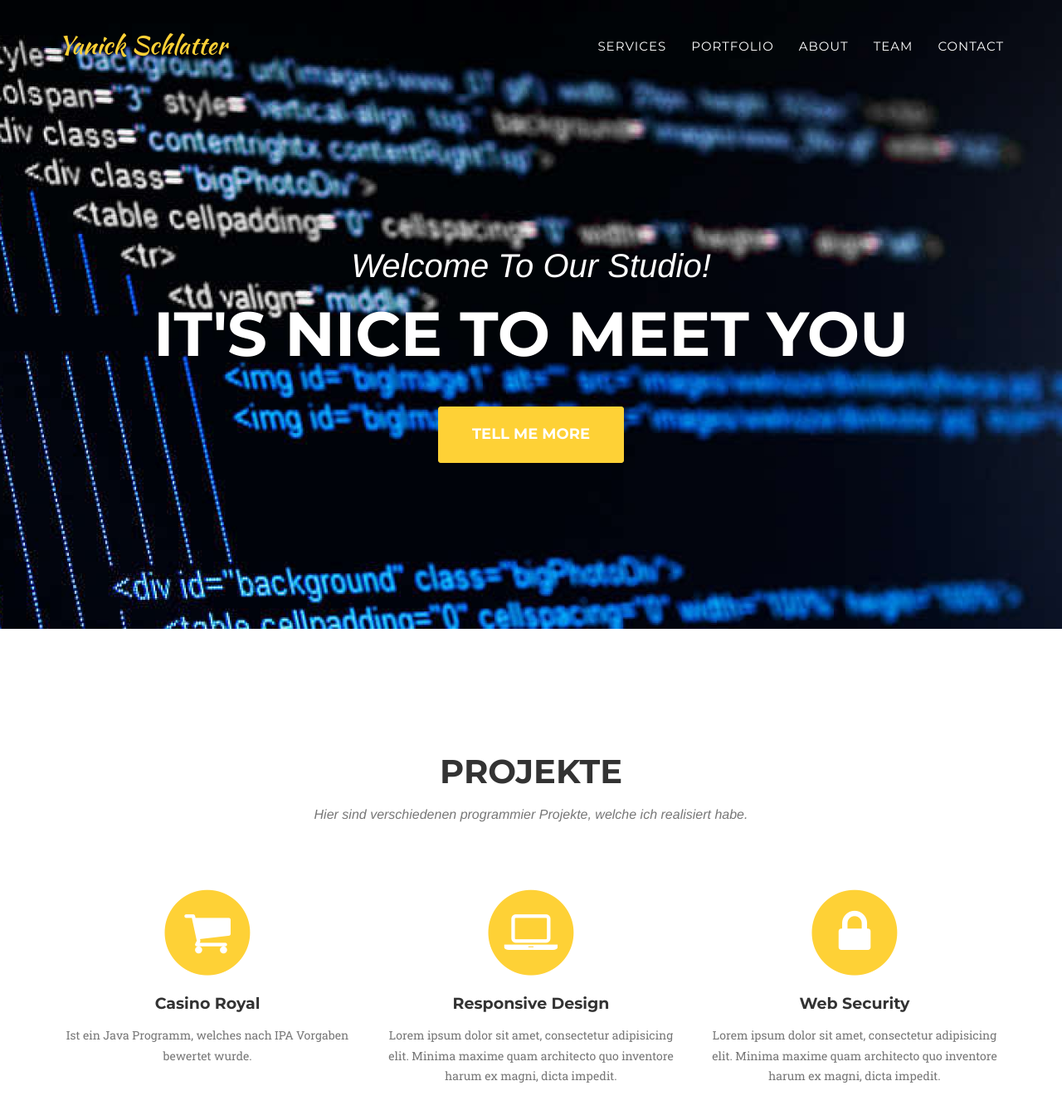
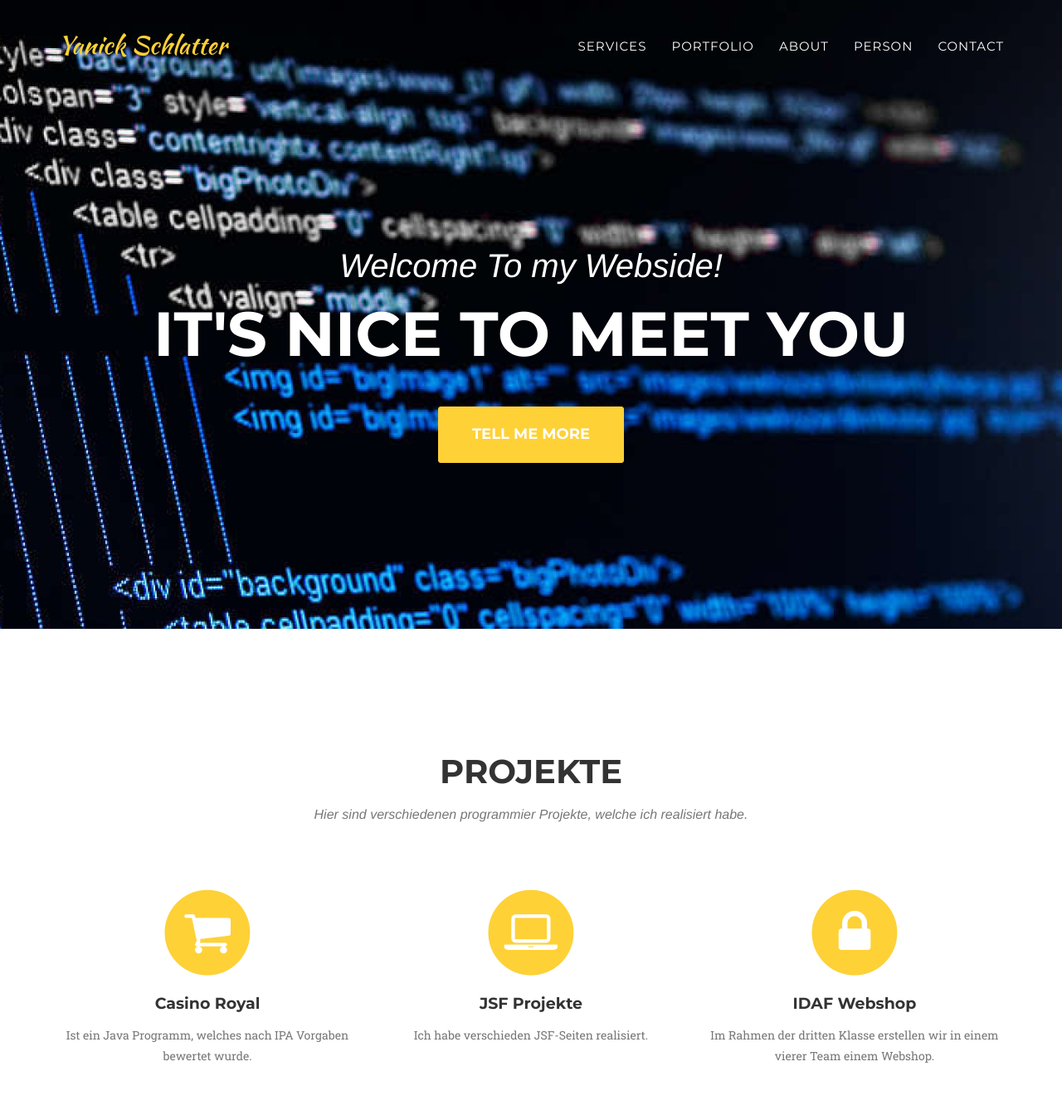
Before and after one commit to YanickSchlatter/yanickschlatter.github.io, a Jekyll site: the page built from index.html, in a window 1280 px wide and 1400 px high. Shown: the top 1344 px of the window at 83% size. Built offline with Jekyll 4.4.1, drawn with Linux system fonts in a browser that asks for light colours; some web fonts are replaced; some of the changed text lies outside the part shown.

Commit message:
added content

```diff
--- a/_includes/header.html
+++ b/_includes/header.html
@@ -28,7 +28,7 @@
                         <a class="page-scroll" href="#about">About</a>
                     </li>
                     <li>
-                        <a class="page-scroll" href="#team">Team</a>
+                        <a class="page-scroll" href="#team">Person</a>
                     </li>
                     <li>
                         <a class="page-scroll" href="#contact">Contact</a>
@@ -44,7 +44,7 @@
     <header>
         <div class="container">
             <div class="intro-text">
-                <div class="intro-lead-in">Welcome To Our Studio!</div>
+                <div class="intro-lead-in">Welcome To my Webside!</div>
                 <div class="intro-heading">It's Nice To Meet You</div>
                 <a href="#services" class="page-scroll btn btn-xl">Tell Me More</a>
             </div>
--- a/_includes/services.html
+++ b/_includes/services.html
@@ -21,16 +21,16 @@
                         <i class="fa fa-circle fa-stack-2x text-primary"></i>
                         <i class="fa fa-laptop fa-stack-1x fa-inverse"></i>
                     </span>
-                    <h4 class="service-heading">Responsive Design</h4>
-                    <p class="text-muted">Lorem ipsum dolor sit amet, consectetur adipisicing elit. Minima maxime quam architecto quo inventore harum ex magni, dicta impedit.</p>
+                    <h4 class="service-heading">JSF Projekte</h4>
+                    <p class="text-muted">Ich habe verschieden JSF-Seiten realisiert.</p>
                 </div>
                 <div class="col-md-4">
                     <span class="fa-stack fa-4x">
                         <i class="fa fa-circle fa-stack-2x text-primary"></i>
                         <i class="fa fa-lock fa-stack-1x fa-inverse"></i>
                     </span>
-                    <h4 class="service-heading">Web Security</h4>
-                    <p class="text-muted">Lorem ipsum dolor sit amet, consectetur adipisicing elit. Minima maxime quam architecto quo inventore harum ex magni, dicta impedit.</p>
+                    <h4 class="service-heading">IDAF Webshop</h4>
+                    <p class="text-muted">Im Rahmen der dritten Klasse erstellen wir in einem vierer Team einem Webshop.</p>
                 </div>
             </div>
         </div>
--- a/_includes/team.html
+++ b/_includes/team.html
@@ -3,8 +3,8 @@
         <div class="container">
             <div class="row">
                 <div class="col-lg-12 text-center">
-                    <h2 class="section-heading">Our Amazing Team</h2>
-                    <h3 class="section-subheading text-muted">Lorem ipsum dolor sit amet consectetur.</h3>
+                    <h2 class="section-heading">Persönliche Abgaben</h2>
+                    <h3 class="section-subheading text-muted">Hier einige Daten</h3>
                 </div>
             </div>
             <div class="row">
@@ -30,7 +30,7 @@
             </div>
             <div class="row">
                 <div class="col-lg-8 col-lg-offset-2 text-center">
-                    <p class="large text-muted">Lorem ipsum dolor sit amet, consectetur adipisicing elit. Aut eaque, laboriosam veritatis, quos non quis ad perspiciatis, totam corporis ea, alias ut unde.</p>
+                    <p class="large text-muted"></p>
                 </div>
             </div>
         </div>
```
Also changed, not shown: README.md, img/team/1.jpg.
